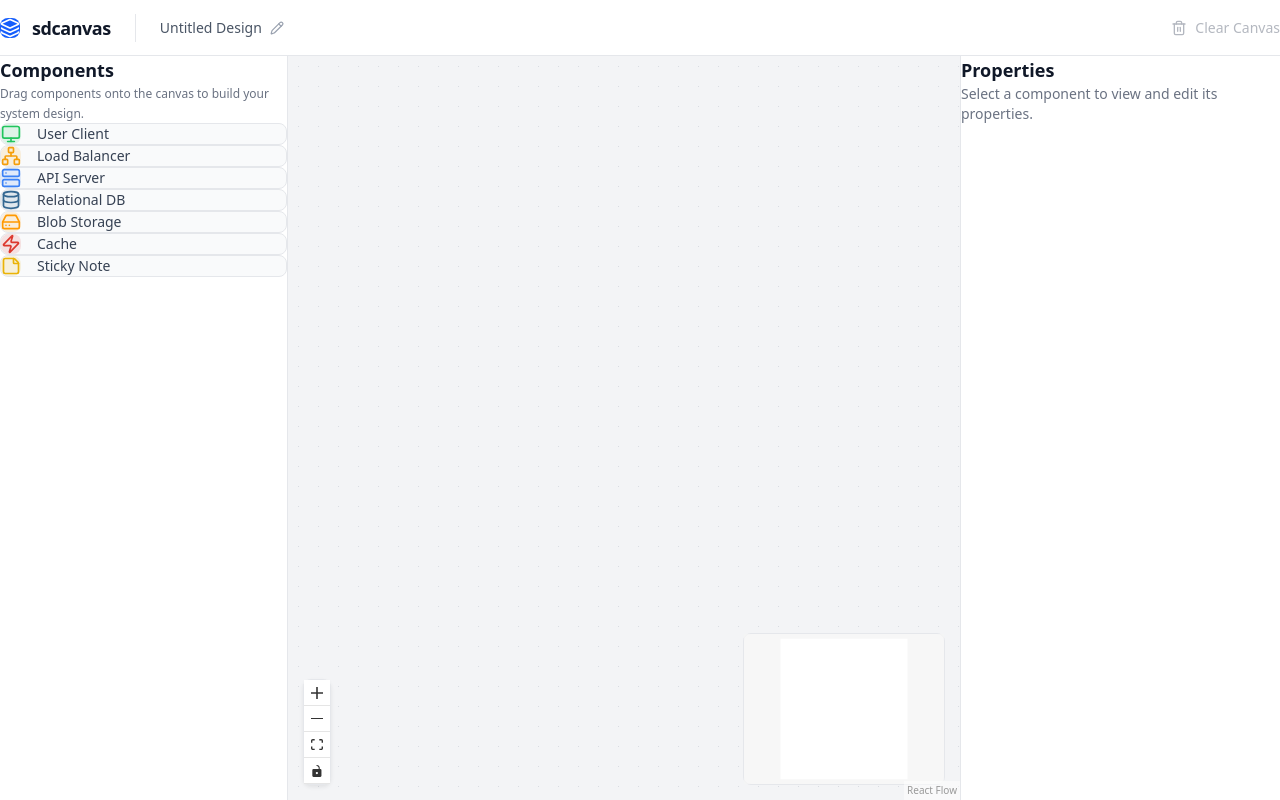
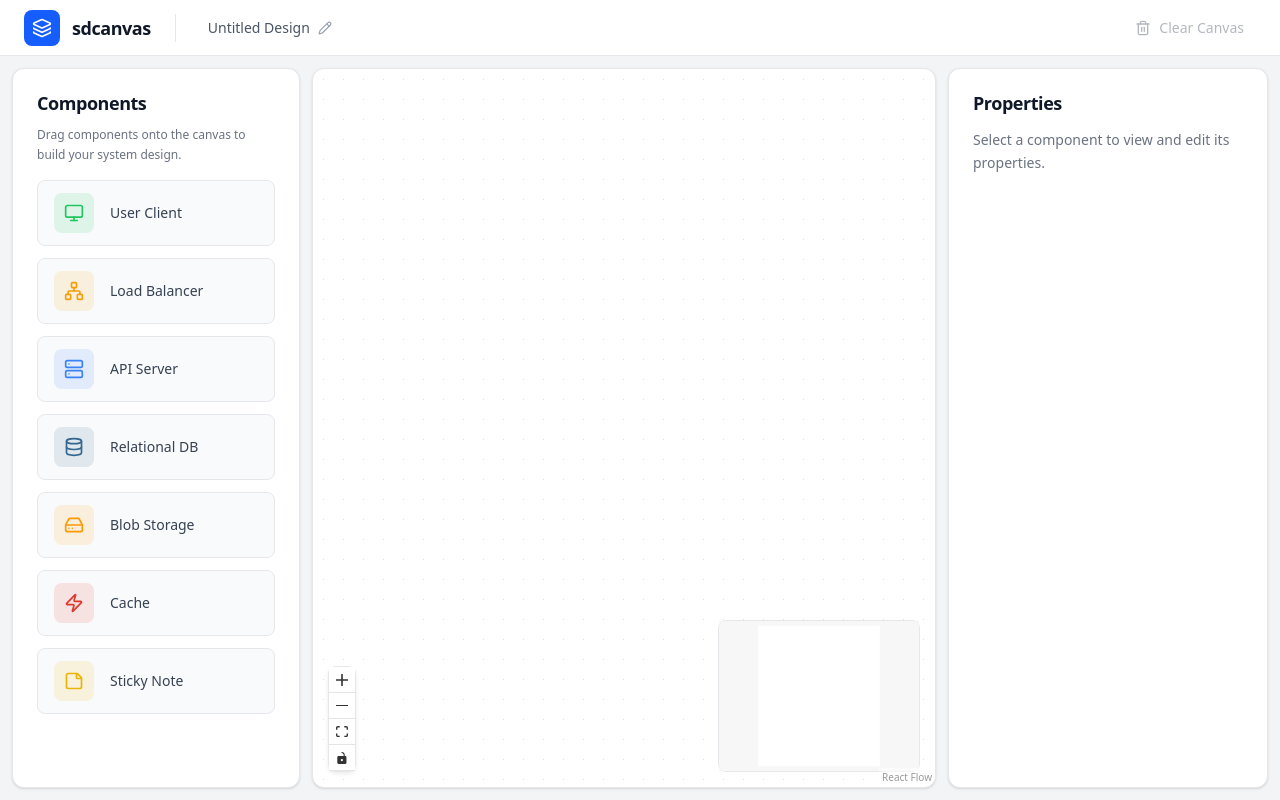
Before and after one commit to tommy-xr/sdcanvas, a React (Vite) app: page / in a window 1280 px wide. Built offline with nearby package versions, Linux system fonts and the light colour scheme.

Commit message:
fix: spacing issues

```diff
--- a/src/App.tsx
+++ b/src/App.tsx
@@ -61,7 +61,7 @@ function AppContent() {
   return (
     <div className="flex flex-col h-screen w-screen bg-gray-100">
       <Header />
-      <div className="flex flex-1 overflow-hidden">
+      <div className="flex flex-1 overflow-hidden p-3 gap-3">
         <ComponentPalette />
         <Canvas
           onOpenSchemaDesigner={handleOpenSchemaDesigner}
--- a/src/components/Canvas/Canvas.tsx
+++ b/src/components/Canvas/Canvas.tsx
@@ -88,7 +88,7 @@ export function Canvas({ onOpenSchemaDesigner, onOpenAPIDesigner }: CanvasProps)
   );
 
   return (
-    <div ref={reactFlowWrapper} className="flex-1 h-full">
+    <div ref={reactFlowWrapper} className="flex-1 h-full bg-white rounded-xl border border-gray-200 shadow-sm overflow-hidden">
       <ReactFlow
         nodes={nodes}
         edges={edges}
--- a/src/components/Sidebar/ComponentPalette.tsx
+++ b/src/components/Sidebar/ComponentPalette.tsx
@@ -125,7 +125,7 @@ function DraggableComponent({ component }: { component: ComponentDefinition }) {
 
 export function ComponentPalette() {
   return (
-    <div className="w-72 bg-white border-r border-gray-200 flex flex-col">
+    <div className="w-72 bg-white border border-gray-200 rounded-xl flex flex-col shadow-sm">
       <div className="px-6 pt-5 pb-4">
         <h2 className="text-lg font-semibold text-gray-900 mb-2">Components</h2>
         <p className="text-xs text-gray-500 leading-relaxed">
--- a/src/components/Sidebar/PropertiesPanel.tsx
+++ b/src/components/Sidebar/PropertiesPanel.tsx
@@ -314,7 +314,7 @@ export function PropertiesPanel({ onOpenSchemaDesigner, onOpenAPIDesigner }: Pro
 
   if (!selectedNode) {
     return (
-      <div className="w-80 bg-white border-l border-gray-200">
+      <div className="w-80 bg-white border border-gray-200 rounded-xl shadow-sm">
         <div className="px-6 py-5">
           <h2 className="text-lg font-semibold text-gray-900 mb-3">Properties</h2>
           <p className="text-sm text-gray-500">
@@ -371,7 +371,7 @@ export function PropertiesPanel({ onOpenSchemaDesigner, onOpenAPIDesigner }: Pro
   };
 
   return (
-    <div className="w-80 bg-white border-l border-gray-200 flex flex-col">
+    <div className="w-80 bg-white border border-gray-200 rounded-xl shadow-sm flex flex-col">
       <div className="px-6 pt-5 pb-4 flex items-center justify-between">
         <h2 className="text-lg font-semibold text-gray-900">Properties</h2>
         <button
--- a/src/index.css
+++ b/src/index.css
@@ -1,10 +1,4 @@
 @import "tailwindcss";
-
-* {
-  margin: 0;
-  padding: 0;
-  box-sizing: border-box;
-}
 
 html,
 body,
@@ -13,10 +7,23 @@ body,
   height: 100%;
 }
 
-body {
-  font-family: system-ui, -apple-system, BlinkMacSystemFont, 'Segoe UI', Roboto, sans-serif;
-  background-color: #f5f5f5;
-  color: #1a1a1a;
+@layer base {
+  body {
+    font-family: system-ui, -apple-system, BlinkMacSystemFont, 'Segoe UI', Roboto, sans-serif;
+    @apply bg-gray-100 text-gray-900;
+  }
+
+  h1, h2, h3 {
+    @apply font-semibold tracking-tight;
+  }
+
+  p {
+    @apply leading-relaxed;
+  }
+
+  label {
+    @apply text-xs text-gray-500;
+  }
 }
 
 /* React Flow Controls - Figma-like light theme */
```
